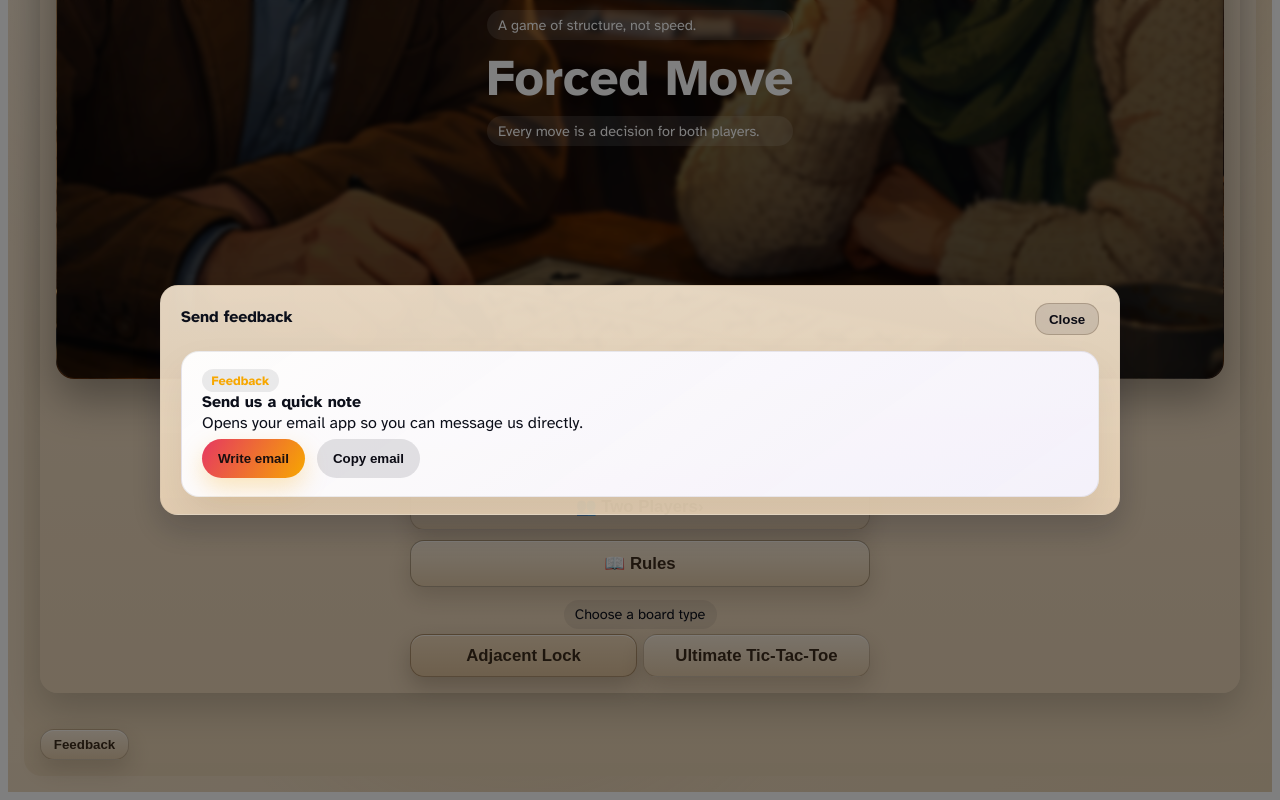
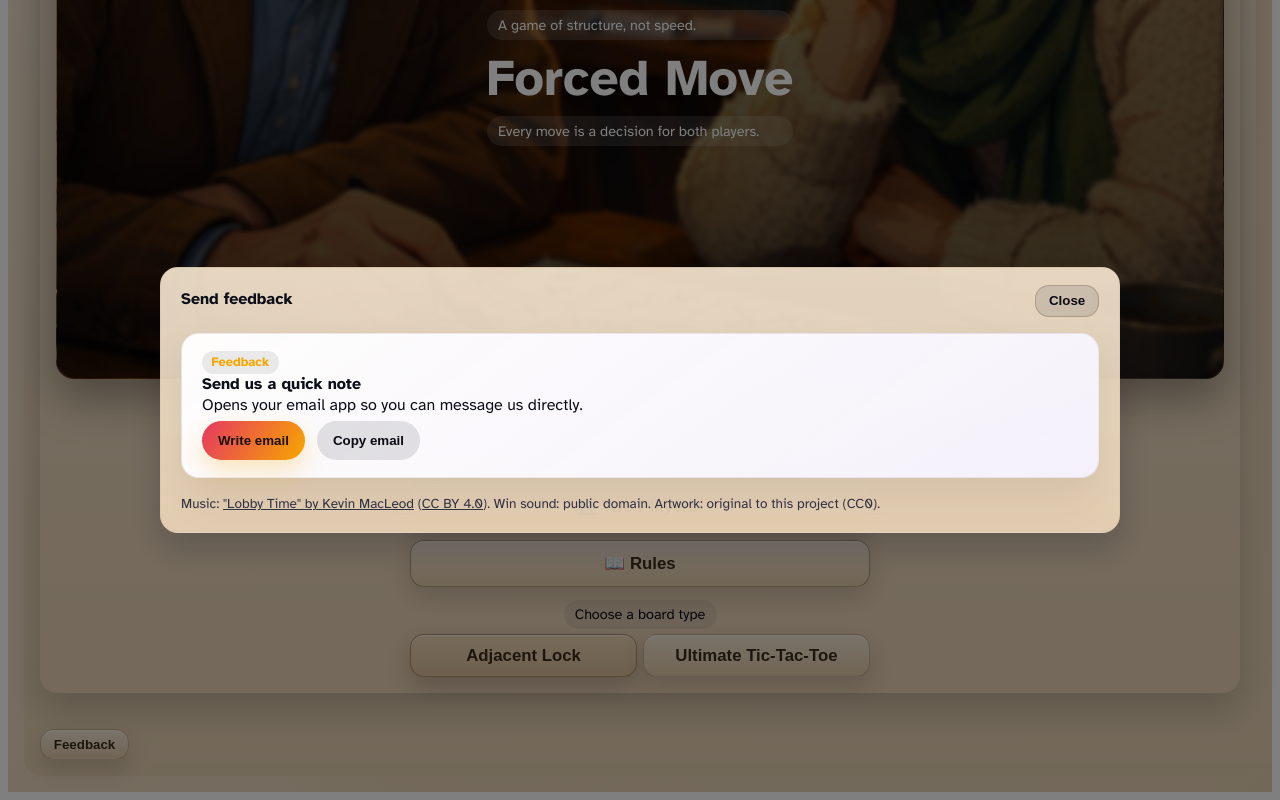
Before and after one commit to TitasDas/forced-move, a React (Vite) app: page / in a window 1280 px wide. Both pictures are taken after a click on the button "Feedback". Shown: the part 324-1124 px from the top of the page. Built offline with nearby package versions, Linux system fonts and the light colour scheme; a web font is replaced by a local one.

Commit message:
show asset credits in the feedback modal

```diff
--- a/src/App.jsx
+++ b/src/App.jsx
@@ -120,6 +120,11 @@ export default function App() {
               </button>
             </div>
             <FeedbackBox context="menu feedback" />
+            <div className="credits">
+              Music: <a href="https://incompetech.com" target="_blank" rel="noreferrer">"Lobby Time" by Kevin MacLeod</a>{' '}
+              (<a href="https://creativecommons.org/licenses/by/4.0/" target="_blank" rel="noreferrer">CC BY 4.0</a>).
+              Win sound: public domain. Artwork: original to this project (CC0).
+            </div>
           </div>
         </div>
       )}
--- a/src/styles/layout.css
+++ b/src/styles/layout.css
@@ -592,6 +592,17 @@
   padding-right: 0.25rem;
 }
 
+.credits {
+  font-size: 0.85rem;
+  color: var(--muted);
+  line-height: 1.5;
+}
+
+.credits a {
+  color: inherit;
+  text-decoration: underline;
+}
+
 @media (prefers-reduced-motion: reduce) {
   .board .mark,
   .mini-overlay,
```
